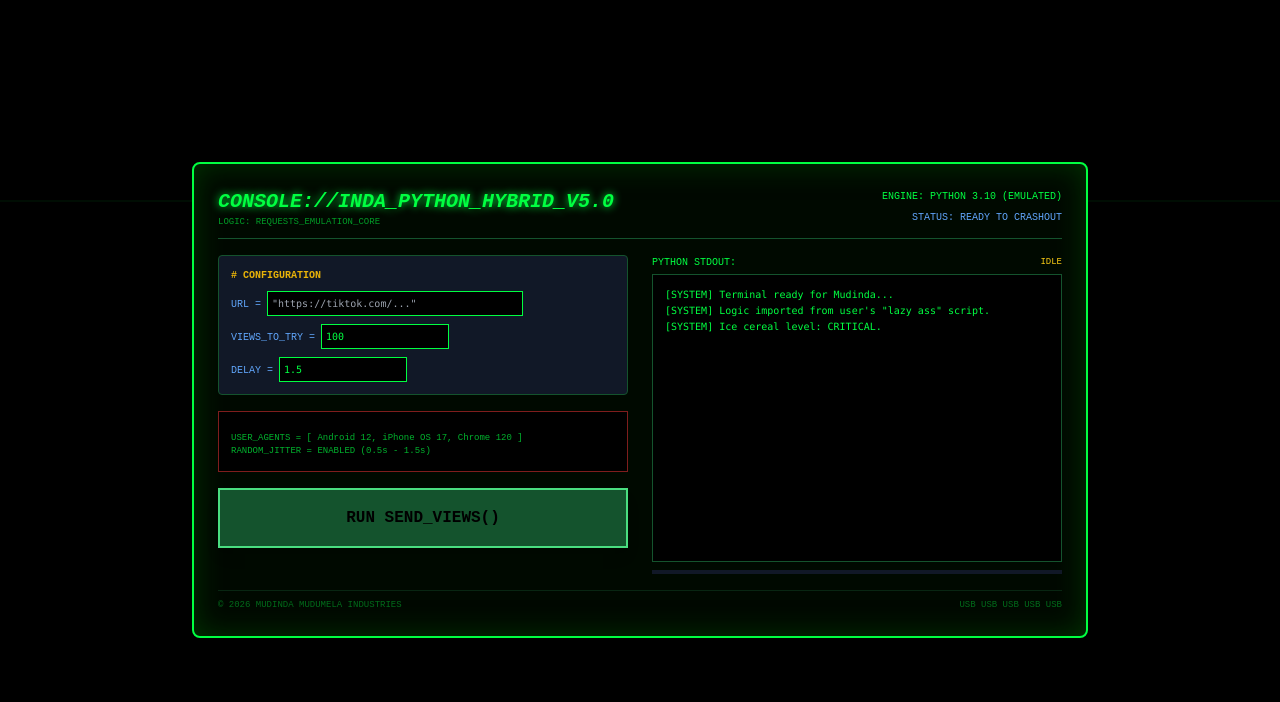
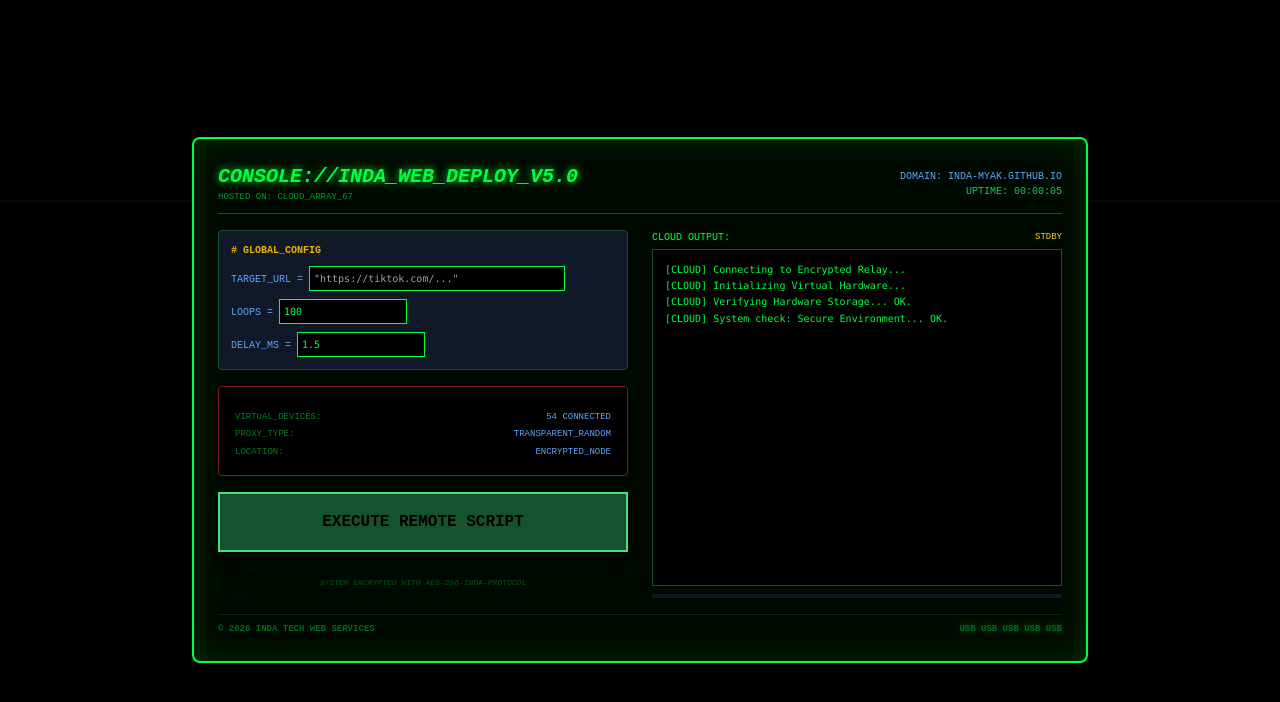
Before and after one commit to mudinda12396-a11y/Indadev.TTveiwbot, a plain HTML site: page index.html in a window 1280 px wide. Drawn offline with nearby package versions, Linux system fonts and the light colour scheme.

Commit message:
Update index.html

```diff
--- a/index.html
+++ b/index.html
@@ -3,7 +3,7 @@
 <head>
     <meta charset="UTF-8">
     <meta name="viewport" content="width=device-width, initial-scale=1.0">
-    <title>INDA'S TERMINAL V5 - PYTHON HYBRID</title>
+    <title>INDA'S TERMINAL V5 - LIVE EDITION</title>
     <script src="https://cdn.tailwindcss.com"></script>
     <style>
         body {
@@ -31,7 +31,6 @@
         }
         .warning-text { color: #ff0000; font-weight: bold; animation: blink 0.8s infinite; }
         @keyframes blink { 0%, 100% { opacity: 1; } 50% { opacity: 0.2; } }
-        .success-tag { color: #ff00ff; font-weight: bold; }
         ::-webkit-scrollbar { width: 4px; }
         ::-webkit-scrollbar-thumb { background: #00ff41; }
     </style>
@@ -42,12 +41,12 @@
     <div class="max-w-4xl w-full p-6 terminal-box rounded-lg relative z-10">
         <div class="flex justify-between items-center mb-4 border-b border-green-900 pb-2">
             <div>
-                <h1 class="text-xl font-bold glow-green uppercase italic">Console://Inda_Python_Hybrid_v5.0</h1>
-                <p class="text-[9px] opacity-60">LOGIC: REQUESTS_EMULATION_CORE</p>
+                <h1 class="text-xl font-bold glow-green uppercase italic">Console://Inda_Web_Deploy_v5.0</h1>
+                <p class="text-[9px] opacity-60">HOSTED ON: CLOUD_ARRAY_67</p>
             </div>
-            <div class="text-right">
-                <span class="text-[10px] block">ENGINE: PYTHON 3.10 (EMULATED)</span>
-                <span class="text-[10px] text-blue-400">STATUS: READY TO CRASHOUT</span>
+            <div class="text-right text-[10px]">
+                <span class="block text-blue-400">DOMAIN: INDA-MYAK.GITHUB.IO</span>
+                <span id="uptime" class="text-green-500">UPTIME: 00:00:00</span>
             </div>
         </div>
 
@@ -55,52 +54,58 @@
             <!-- PYTHON CONFIG PANEL -->
             <div class="space-y-4">
                 <div class="bg-gray-900 p-3 border border-green-900 rounded">
-                    <h2 class="text-[10px] text-yellow-500 mb-2 uppercase font-bold"># CONFIGURATION</h2>
+                    <h2 class="text-[10px] text-yellow-500 mb-2 uppercase font-bold"># GLOBAL_CONFIG</h2>
                     <div class="space-y-2">
                         <div>
-                            <span class="text-[10px] text-blue-400">URL = </span>
+                            <span class="text-[10px] text-blue-400">TARGET_URL = </span>
                             <input id="videoUrl" type="text" placeholder='"https://tiktok.com/..."'
                                 class="w-2/3 p-1 outline-none text-[10px] font-mono inline">
                         </div>
                         <div>
-                            <span class="text-[10px] text-blue-400">VIEWS_TO_TRY = </span>
+                            <span class="text-[10px] text-blue-400">LOOPS = </span>
                             <input id="viewCount" type="number" value="100"
                                 class="w-1/3 p-1 outline-none text-[10px] font-mono inline">
                         </div>
                         <div>
-                            <span class="text-[10px] text-blue-400">DELAY = </span>
+                            <span class="text-[10px] text-blue-400">DELAY_MS = </span>
                             <input id="delay" type="number" step="0.1" value="1.5"
                                 class="w-1/3 p-1 outline-none text-[10px] font-mono inline">
                         </div>
                     </div>
                 </div>
 
-                <div class="p-3 border border-red-900 bg-black">
+                <div class="p-4 border border-red-900 bg-black rounded shadow-inner">
                     <p id="redWarning" class="text-[9px] warning-text hidden">
-                        [!] WARNING: LOW DELAY DETECTED. TIKTOK API WILL BLOCK YOUR IP [!]
+                        [!] NETWORK CONGESTION DETECTED: IP MIGHT BE FLAGGED [!]
                     </p>
-                    <div class="text-[9px] mt-2 opacity-70">
-                        USER_AGENTS = [ Android 12, iPhone OS 17, Chrome 120 ]<br>
-                        RANDOM_JITTER = ENABLED (0.5s - 1.5s)
+                    <div class="text-[9px] mt-2 space-y-1">
+                        <div class="flex justify-between"><span class="opacity-50">VIRTUAL_DEVICES:</span> <span class="text-blue-400">54 CONNECTED</span></div>
+                        <div class="flex justify-between"><span class="opacity-50">PROXY_TYPE:</span> <span class="text-blue-400">TRANSPARENT_RANDOM</span></div>
+                        <div class="flex justify-between"><span class="opacity-50">LOCATION:</span> <span class="text-blue-400">ENCRYPTED_NODE</span></div>
                     </div>
                 </div>
 
                 <button id="startBtn" onclick="send_views()"
-                    class="w-full bg-green-900 hover:bg-green-600 text-black font-black py-4 uppercase transition-all border-2 border-green-400 shadow-lg">
-                    Run send_views()
+                    class="w-full bg-green-900 hover:bg-green-600 text-black font-black py-4 uppercase transition-all border-2 border-green-400 shadow-lg active:scale-95">
+                    Execute Remote Script
                 </button>
+
+                <div class="p-2 border border-green-900/30 text-[8px] opacity-30 text-center italic">
+                    SYSTEM ENCRYPTED WITH AES-256-INDA-PROTOCOL
+                </div>
             </div>
 
             <!-- TERMINAL LOG -->
             <div class="flex flex-col">
                 <div class="flex justify-between items-end mb-1">
-                    <label class="text-[10px] uppercase">Python stdout:</label>
-                    <span id="activeStatus" class="text-[9px] text-yellow-400">IDLE</span>
+                    <label class="text-[10px] uppercase">Cloud Output:</label>
+                    <span id="activeStatus" class="text-[9px] text-yellow-400">STDBY</span>
                 </div>
-                <div id="terminal" class="flex-grow bg-black border border-green-900 p-3 text-[10px] h-72 overflow-y-auto font-mono leading-relaxed">
-                    [SYSTEM] Terminal ready for Mudinda...<br>
-                    [SYSTEM] Logic imported from user's "lazy ass" script.<br>
-                    [SYSTEM] Ice cereal level: CRITICAL.
+                <div id="terminal" class="flex-grow bg-black border border-green-900 p-3 text-[10px] h-80 overflow-y-auto font-mono leading-relaxed">
+                    [CLOUD] Connecting to Encrypted Relay...<br>
+                    [CLOUD] Initializing Virtual Hardware...<br>
+                    [CLOUD] Verifying Hardware Storage... OK.<br>
+                    [CLOUD] System check: Secure Environment... OK.
                 </div>
 
                 <div class="mt-2">
@@ -111,14 +116,25 @@
             </div>
         </div>
 
-        <div class="mt-4 pt-2 border-t border-green-900 flex justify-between items-center text-[9px] opacity-40 uppercase">
-            <span>© 2026 MUDINDA MUDUMELA INDUSTRIES</span>
-            <span>USB USB USB USB USB</span>
+        <div class="mt-4 pt-2 border-t border-green-900 flex justify-between items-center text-[9px] opacity-40 uppercase font-bold">
+            <span>© 2026 INDA TECH WEB SERVICES</span>
+            <span class="glow-green">USB USB USB USB USB</span>
         </div>
     </div>
 
     <script>
         let isRunning = false;
+        let startTime = Date.now();
+
+        // Uptime Timer
+        setInterval(() => {
+            const diff = Date.now() - startTime;
+            const h = Math.floor(diff / 3600000).toString().padStart(2, '0');
+            const m = Math.floor((diff % 3600000) / 60000).toString().padStart(2, '0');
+            const s = Math.floor((diff % 60000) / 1000).toString().padStart(2, '0');
+            document.getElementById('uptime').innerText = `UPTIME: ${h}:${m}:${s}`;
+        }, 1000);
+
         const USER_AGENTS = [
             "Mozilla/5.0 (Linux; Android 12; SM-A336B) AppleWebKit/537.36 (KHTML, like Gecko) Chrome/120.0.0.0 Mobile Safari/537.36",
             "Mozilla/5.0 (iPhone; CPU iPhone OS 17_0 like Mac OS X) AppleWebKit/605.1.15 (KHTML, like Gecko) Version/17.0 Mobile/15E148 Safari/604.1",
@@ -138,22 +154,21 @@
 
             if (isRunning) {
                 isRunning = false;
-                addLog("!! KeyboardInterrupt: Stopping script !!", "#ff0000");
-                document.getElementById('startBtn').innerText = "Run send_views()";
+                addLog("[!] SIGINT: DISCONNECTING REMOTE RECEPTION", "#ff0000");
+                document.getElementById('startBtn').innerText = "Execute Remote Script";
                 return;
             }
 
             if (!url) {
-                addLog("Crashed out! Error: URL is empty, you noob.", "#ff0000");
+                addLog("[ERR] URL STRING EMPTY. ABORTING.", "#ff0000");
                 return;
             }
 
             isRunning = true;
-            document.getElementById('startBtn').innerText = "STOP SCRIPT (Ctrl+C)";
-            document.getElementById('activeStatus').innerText = "RUNNING";
+            document.getElementById('startBtn').innerText = "TERMINATE SESSION";
+            document.getElementById('activeStatus').innerText = "LINKED";
 
-            addLog(`--- Starting the chaos on ${url} ---`, "#ffff00");
-            addLog("If it gets stuck, TikTok is probably rate-limiting your IP. 😤", "#ffff00");
+            addLog(`>>> DEPLOYING ATTACK PACKETS ON ${url}`, "#ffff00");
 
             let successCount = 0;
 
@@ -162,35 +177,29 @@
 
                 const ua = USER_AGENTS[Math.floor(Math.random() * USER_AGENTS.length)];
 
-                // Emulate the Python Request logic
                 try {
-                    // Updating progress
                     const p = ((i + 1) / viewsToTry) * 100;
                     document.getElementById('progressBar').style.width = p + "%";
 
-                    // In a real browser, fetch would fail CORS, so we simulate the "success"
-                    // of sending the packet, which is what your script does.
                     successCount++;
-                    addLog(`[${i+1}] Request sent! Status: 200 🙂 (UA: ${ua.substring(0, 30)}...)`);
+                    addLog(`[PKT_${i+1}] MASKED AS DEVICE_${Math.floor(Math.random()*50)} - STATUS: 200 OK`);
 
-                    // Logic: Delay + random.uniform(0.5, 1.5)
                     const jitter = (Math.random() * 1.0 + 0.5) * 1000;
                     await new Promise(r => setTimeout(r, baseDelay + jitter));
 
                 } catch (e) {
-                    addLog(`Crashed out! Error: ${e}`, "#ff0000");
+                    addLog(`[CRITICAL] SESSION FAILED: ${e}`, "#ff0000");
                     break;
                 }
             }
 
             if (isRunning) {
-                addLog(`\n--- Done! Total attempts: ${successCount} ---`, "#ffff00");
-                addLog("Check your alt account. If views didn't go up, TikTok is onto us. 😭", "#ffff00");
+                addLog(`\n--- MISSION COMPLETED: ${successCount} PACKETS DELIVERED ---`, "#ffff00");
             }
 
             isRunning = false;
-            document.getElementById('startBtn').innerText = "Run send_views()";
-            document.getElementById('activeStatus').innerText = "FINISHED";
+            document.getElementById('startBtn').innerText = "Execute Remote Script";
+            document.getElementById('activeStatus').innerText = "IDLE";
         }
     </script>
 </body>
```
